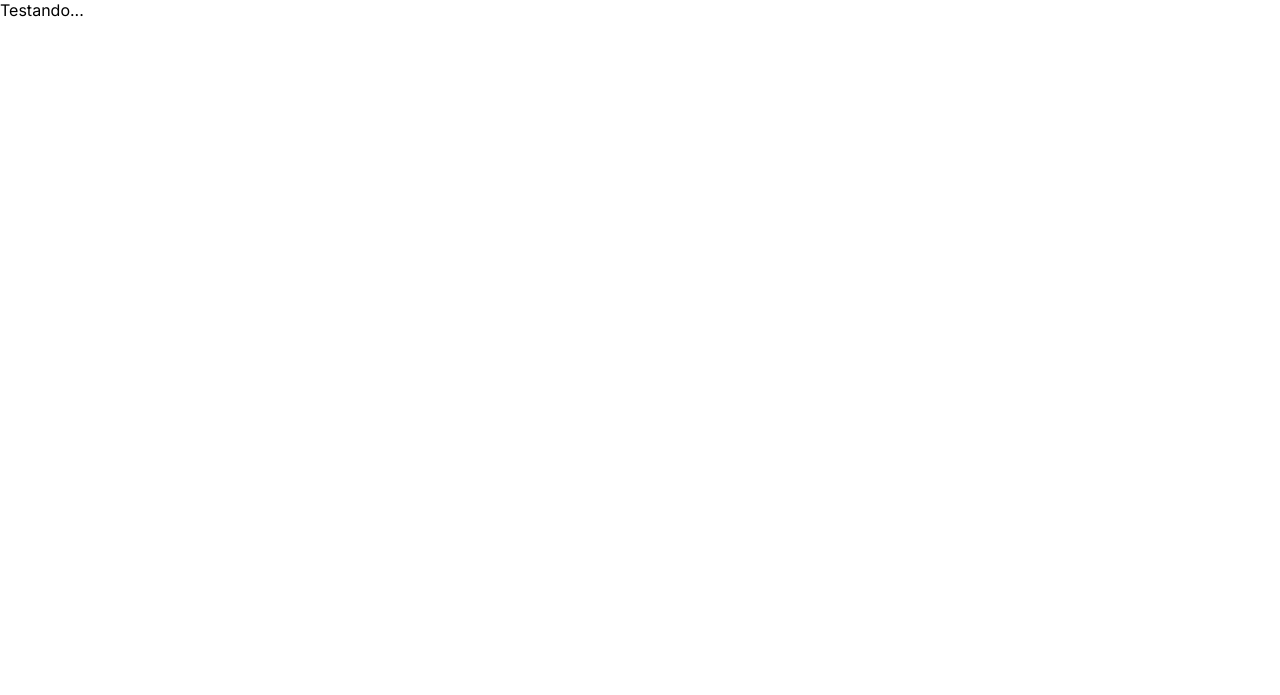
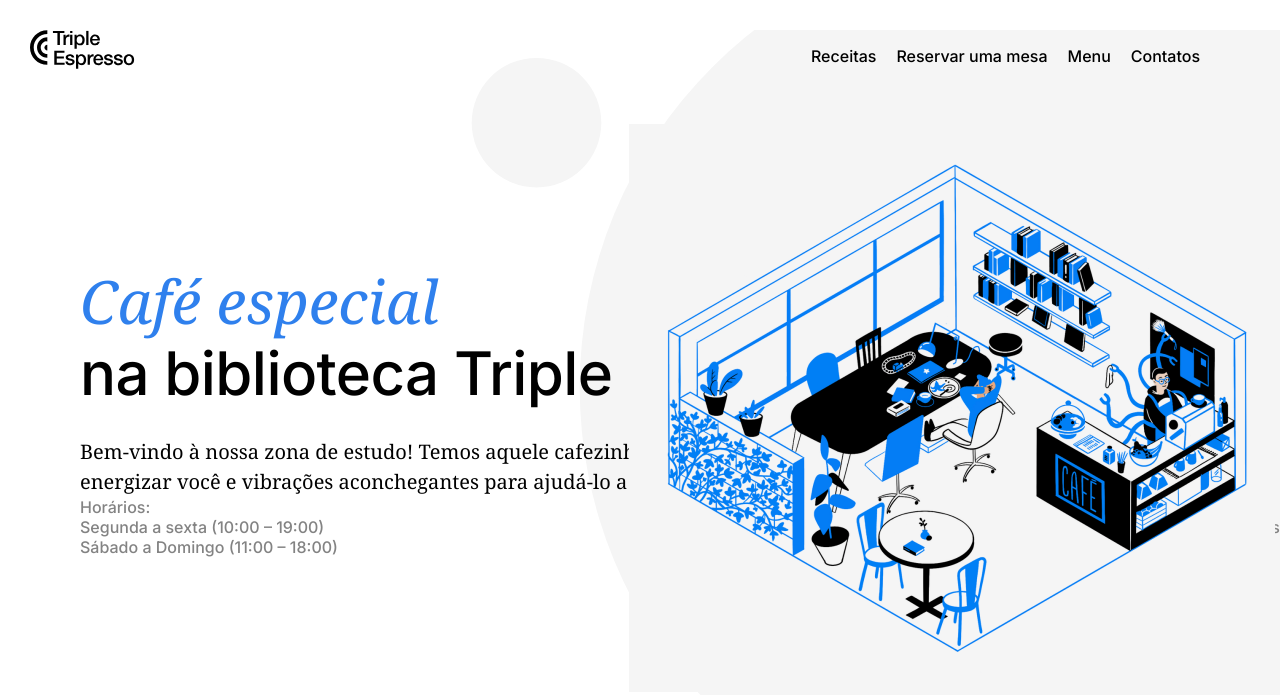
Before and after one commit to dreidre/web_project_coffeeshop, a plain HTML site: page index.html in a window 1280 px wide. Drawn offline with Linux system fonts and the light colour scheme.

Commit message:
New update for my project

```diff
--- a/index.html
+++ b/index.html
@@ -19,15 +19,41 @@
   </head>
   <body>
     <div class="page">
-      Testando...
-      <header class="header"></header>
+      <header class="header">
+        <nav class="nav">
+            <img class="nav__logo" src="images/logo_coffeeshop_dark.svg" alt="">
+          <ul class="nav__links">
+            <li class="nav__link">Receitas</li>
+            <li class="nav__link">Reservar uma mesa</li>
+            <li class="nav__link">Menu</li>
+            <li class="nav__link">Contatos</li>
+          </ul>
+        </nav>
+        <h1 class="header__title"><span class="header__span-accent">Café especial</span> na biblioteca Triple Peaks</h1>
+        <div class="header__description">Bem-vindo à nossa zona de estudo! Temos aquele cafezinho para energizar você e vibrações aconchegantes para ajudá-lo a ser criativo.</div>
+        <img src="images/inside_coffee_shop.png" alt="" class="header__image">
+        <div class="header__footer">
+            <div class="header__footer-column">
+              <span class="header__paragraph">Horários:</span>
+              <span class="header__paragraph">Segunda a sexta (10:00 – 19:00)</span>
+              <span class="header__paragraph">Sábado a Domingo (11:00 – 18:00)</span>
+            </div>
+            <div class="header__footer-column">
+              <span class="header__paragraph">Sábado a Domingo (11:00 – 18:00) 200 Success Avenue, a cidade de Triple Peaks</span>
+            </div>
+
+
+        </div>
+      </header>
       <main class="content">
         <section class="recipes"></section>
         <section class="reservation"></section>
         <section class="menu"></section>
         <section class="about"></section>
       </main>
-      <footer class="footer"></footer>
+      <footer class="footer">
+
+      </footer>
     </div>
   </body>
 </html>
--- a/pages/index.css
+++ b/pages/index.css
@@ -2,12 +2,121 @@
   min-width: 1100px;
   max-width: 1600px;
   margin: 0 auto;
+  padding: 30px 0px;
+  position: relative;
 
   font-family: "Inter", "Arial", sans-serif;
   font-size: 16px;
   line-height: 20px;
+  color:black;
 }
 
+.header {
+  background-color: white;
+  background-image: url('../images/background_header.svg');
+  background-repeat: no-repeat;
+  background-position: center;
+  background-size: cover;
+  width: 100%;
+  min-height: 720px;
+  max-height: 800px;
+}
+
+.nav {
+  display: flex;
+  justify-content:space-between;
+  width: 100%;
+}
+
+.nav__logo {
+  display: block;
+  width: 105px;
+  height: 39px;
+  position: relative;
+  left: 30px;
+}
+
+.nav__links {
+  display: flex;
+  column-gap: 20px;
+  margin-right: 80px;
+}
+.nav__link {
+  list-style-type:  none;
+  font-family: "Inter", "Arial", sans-serif;
+  font-style: normal;
+  font-weight: 500;
+  font-size: 16px;
+  line-height: 20px;
+}
+.header__image {
+  width: 646px;
+  height: 568px;
+  position: absolute;
+  right: 5px;
+  top: 124px;
+}
+.header__title {
+  margin-top: 183px;
+  margin-left: 80px;
+  width:729px;
+  margin-bottom: 28px;
+  font-family: "Inter", "Arial", sans-serif;
+  font-style: normal;
+  font-weight: 500;
+  font-size: 60px;
+  line-height: 72px;
+  letter-spacing: -0.6px;
+
+}
+.header__span-accent {
+  display: block;
+  font-family: "Noto Serif", "Times New Roman", serif;
+  font-style: italic;
+  font-weight: normal;
+  font-size: 60px;
+  line-height: 72px;
+  color: #2F80ED;
+  letter-spacing: normal;
+}
+.header__description {
+  width: 683px;
+  margin-left: 80px;
+  font-family: "Noto Serif", "Times New Roman", serif;
+  font-style: normal;
+  font-weight: normal;
+  font-size: 20px;
+  line-height: 30px;
+}
+
+.header__footer {
+  margin-top: auto;
+  margin-left: 80px;
+  margin-bottom: 40px;
+  display: flex;
+  justify-content:space-between;
+  align-items: center;
+
+}
+
+.header__paragraph {
+  display: block;
+  font-family: "Inter", "Arial", sans-serif;
+  font-style: normal;
+  font-weight: 500;
+  font-size: 16px;
+  line-height: 20px;
+  color: #838383
+}
+
+.header__footer-column {
+
+}
+
+
 .ddd {
-  font-family: "Noto Serif", "Times New Roman", serif;
+  font-style: normal;
+  font-weight: 500;
+  font-size: 16px;
+  line-height: 20px;
 }
```
